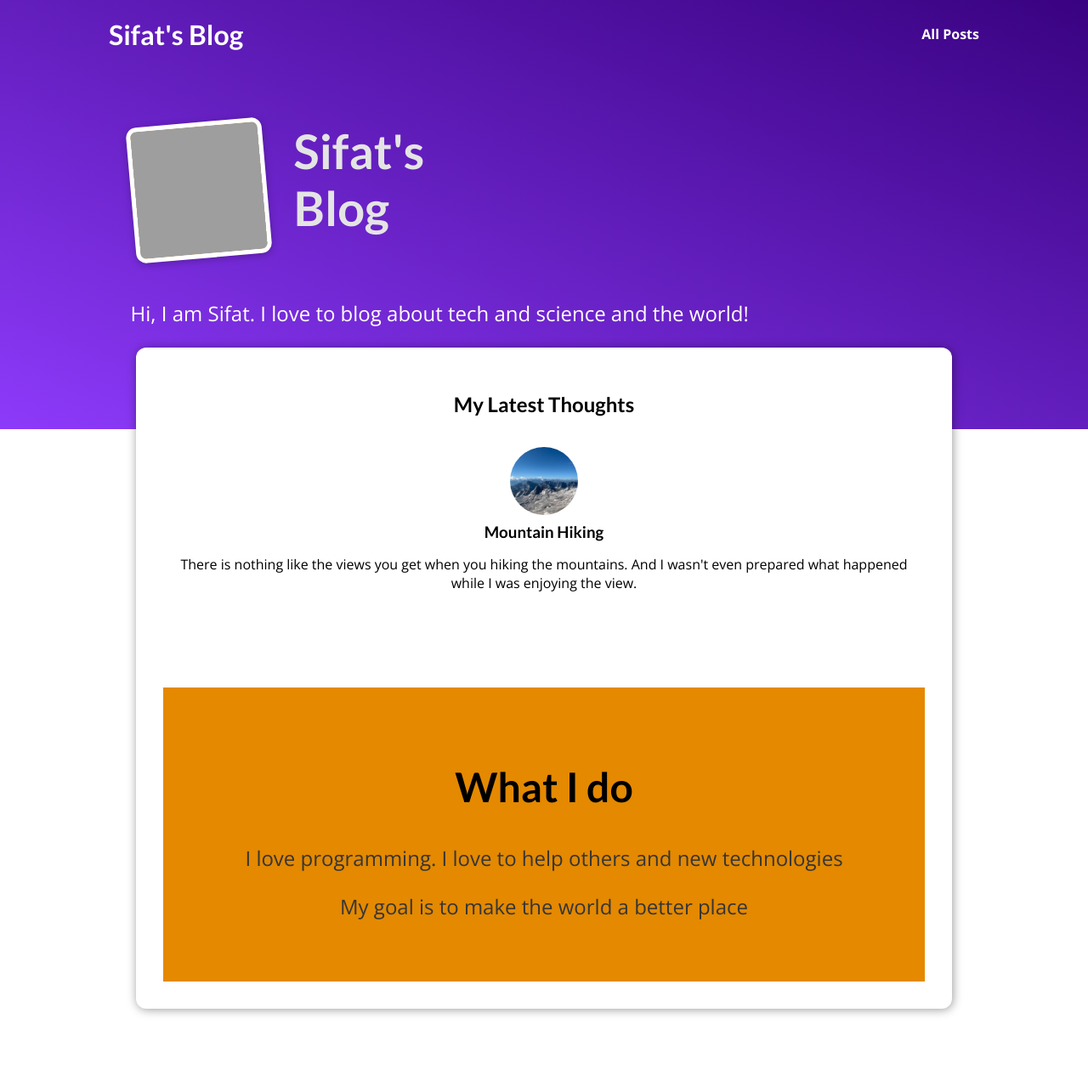
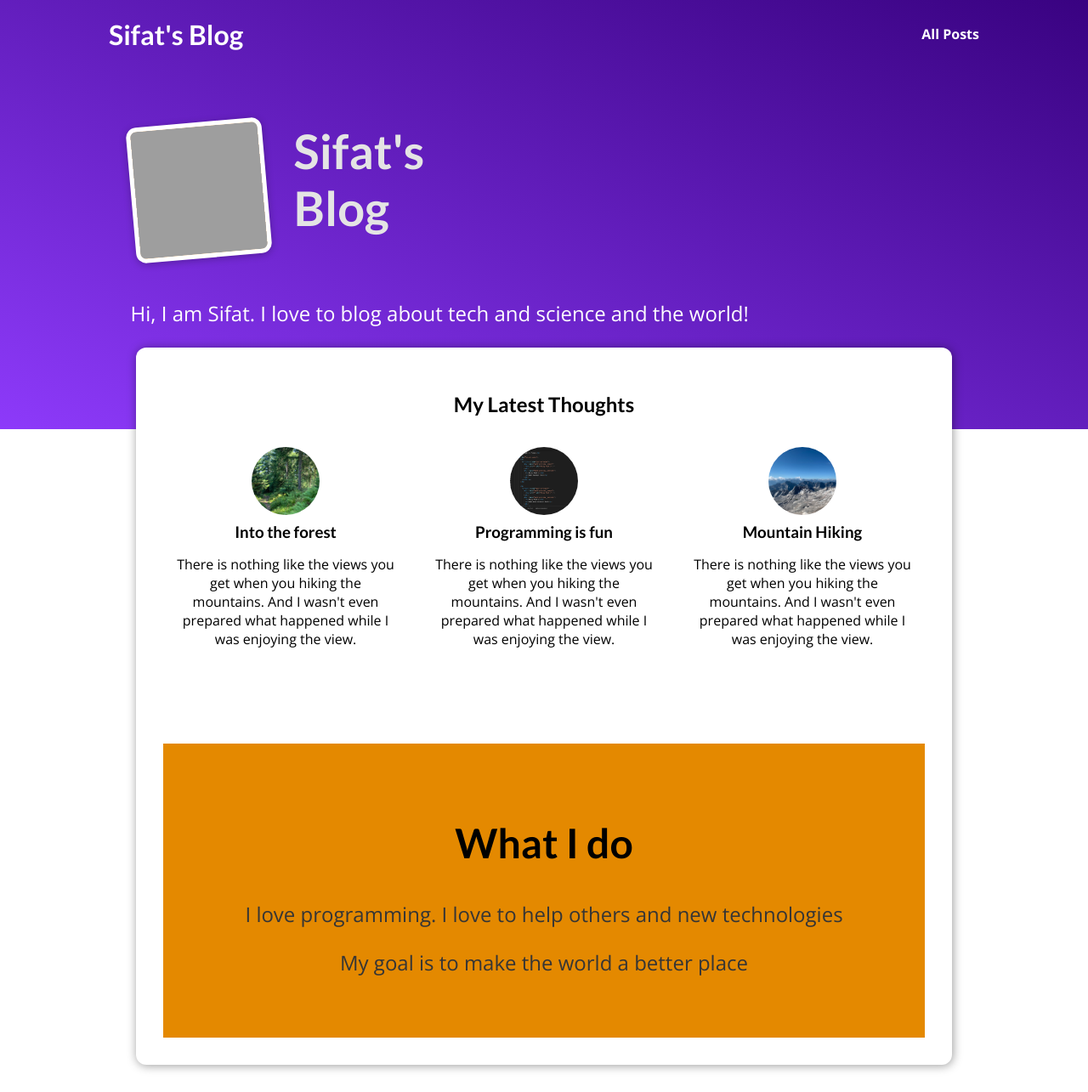
Before and after one commit to SifatNiloy/django-blog, a Django app: page / in a window 1280 px wide. Shown: the whole page at 85% size. Before the commit the page ends 1195 px from the top, so only its background shows below. Run offline with Django 4.2, Linux system fonts and the light colour scheme; grey boxes are pictures that could not be loaded.

Commit message:
dynamic link created for blogs

```diff
--- a/blog/templates/blog/includes/post.html
+++ b/blog/templates/blog/includes/post.html
@@ -1,11 +1,11 @@
 {% load static %}
 <li>
     <article class="post">
-        <a href="{% url "post-detail-page" "the-mountains" %}">
-            <img src="{% static "blog/images/mountains.jpg" %}" alt="Mountain Hiking"/>
+        <a href="{% url "post-detail-page" post.slug %}">
+            <img src="{% static "blog/images/"|add:post.image %}" alt="{{post.title}}"/>
             <div class="post__content">
-            <h3>Mountain Hiking</h3>
-            <p>There is nothing like the views you get when you hiking the mountains. And I wasn't even prepared what happened while I was enjoying the view. </p>
+            <h3>{{post.title}}</h3>
+            <p>{{post.excerpt}}</p>
             </div>
         </a>
     </article>
--- a/blog/templates/blog/index.html
+++ b/blog/templates/blog/index.html
@@ -19,7 +19,9 @@
 <section id="latest-posts">
     <h2>My Latest Thoughts</h2>
     <ul>
+        {% for post in posts %}
         {%include "blog/includes/post.html"%}
+        {%endfor %}
     </ul>
 <section>
 <section id="about">
--- a/blog/views.py
+++ b/blog/views.py
@@ -1,13 +1,76 @@
+from datetime import date
+
 from django.shortcuts import render
+
+all_posts = [
+    {
+        "slug": "hike-in-the-mountains",
+        "image": "mountains.jpg",
+        "author": "sifat",
+        "date": date(2023, 7, 29),
+        "title": "Mountain Hiking",
+        "excerpt": "There is nothing like the views you get when you hiking the mountains. And I wasn't even prepared what happened while I was enjoying the view.",
+        "content": """
+            Astronomy is the study of everything in the universe beyond Earth's atmosphere. That includes objects we can see with our naked eyes, like the Sun , the Moon , the planets, and the stars . It also includes objects we can only see with telescopes or other instruments, like faraway galaxies and tiny particles.
+
+            Astronomy is the study of everything in the universe beyond Earth's atmosphere. That includes objects we can see with our naked eyes, like the Sun , the Moon , the planets, and the stars . It also includes objects we can only see with telescopes or other instruments, like faraway galaxies and tiny particles.
+
+            Astronomy is the study of everything in the universe beyond Earth's atmosphere. That includes objects we can see with our naked eyes, like the Sun , the Moon , the planets, and the stars . It also includes objects we can only see with telescopes or other instruments, like faraway galaxies and tiny particles.
+        """
+    },
+    {
+        "slug": "Programming-is-fun",
+        "image": "coding.jpg",
+        "author": "sifat",
+        "date": date(2023, 6, 20),
+        "title": "Programming is fun",
+        "excerpt": "There is nothing like the views you get when you hiking the mountains. And I wasn't even prepared what happened while I was enjoying the view.",
+        "content": """
+            Astronomy is the study of everything in the universe beyond Earth's atmosphere. That includes objects we can see with our naked eyes, like the Sun , the Moon , the planets, and the stars . It also includes objects we can only see with telescopes or other instruments, like faraway galaxies and tiny particles.
+
+            Astronomy is the study of everything in the universe beyond Earth's atmosphere. That includes objects we can see with our naked eyes, like the Sun , the Moon , the planets, and the stars . It also includes objects we can only see with telescopes or other instruments, like faraway galaxies and tiny particles.
+
+            Astronomy is the study of everything in the universe beyond Earth's atmosphere. That includes objects we can see with our naked eyes, like the Sun , the Moon , the planets, and the stars . It also includes objects we can only see with telescopes or other instruments, like faraway galaxies and tiny particles.
+        """
+    },
+    {
+        "slug": "Into-the-forest",
+        "image": "woods.jpg",
+        "author": "sifat",
+        "date": date(2023, 5, 9),
+        "title": "Into the forest",
+        "excerpt": "There is nothing like the views you get when you hiking the mountains. And I wasn't even prepared what happened while I was enjoying the view.",
+        "content": """
+            Astronomy is the study of everything in the universe beyond Earth's atmosphere. That includes objects we can see with our naked eyes, like the Sun , the Moon , the planets, and the stars . It also includes objects we can only see with telescopes or other instruments, like faraway galaxies and tiny particles.
+
+            Astronomy is the study of everything in the universe beyond Earth's atmosphere. That includes objects we can see with our naked eyes, like the Sun , the Moon , the planets, and the stars . It also includes objects we can only see with telescopes or other instruments, like faraway galaxies and tiny particles.
+
+            Astronomy is the study of everything in the universe beyond Earth's atmosphere. That includes objects we can see with our naked eyes, like the Sun , the Moon , the planets, and the stars . It also includes objects we can only see with telescopes or other instruments, like faraway galaxies and tiny particles.
+        """
+    },
+]
+
+
+def get_date(post):
+    return post["date"]
 
 
 def starting_page(request):
-    return render(request, "blog/index.html")
+    sorted_posts = sorted(all_posts, key=get_date)
+    latest_posts = sorted_posts[-3:]
+    return render(request, "blog/index.html", {
+        "posts": latest_posts
+    })
 
 
 def posts(request):
-    return render(request, "blog/all-posts.html")
+    return render(request, "blog/all-posts.html", {
+        "all_posts": all_posts
+    })
 
 
-def post_detail(request):
-    pass
+def post_detail(request, slug):
+    identified_post = next( post for post in all_posts if post['slug'] == slug)
+    return render(request, "blog/post-detail.html",{
+        "post": identified_post
+    })
```
Also changed, not shown: blog/templates/blog/all-posts.html (+2 -6 lines), blog/templates/blog/post-detail.html (+8 -17 lines).
